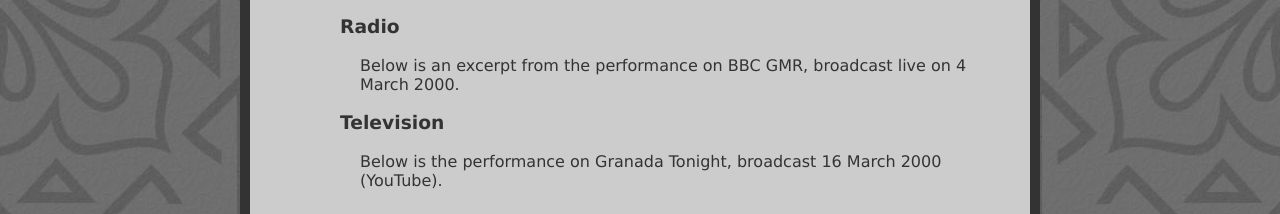
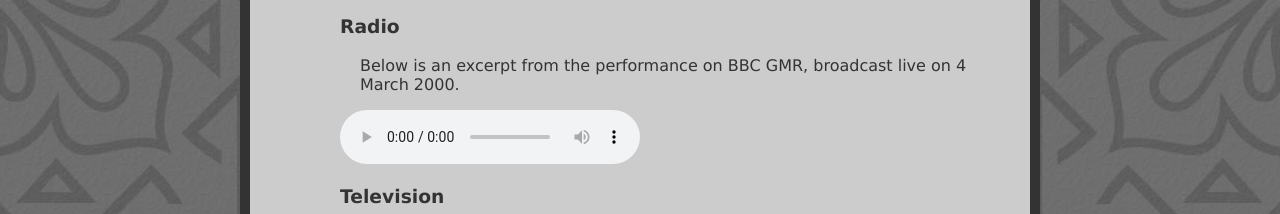
Before and after one commit to DuckWhistle/cairde, a plain HTML site: page index.html in a window 1280 px wide. Shown: the part 2127-2341 px from the top of the page. Drawn offline with Linux system fonts and the light colour scheme; grey boxes are pictures that could not be loaded.

Commit message:
Add controls to HTML5 audio player (no more Flash)

```diff
--- a/index.html
+++ b/index.html
@@ -117,7 +117,7 @@ From left to right:<em> Rachel</em>,<em> Rob</em>,<em> Phil </em>and<em> Rory</e
 <img src="newsclip_medium.png" width="366" height="400" alt="News clipping review of Cairde" /></p>
 <h3>Radio</h3>
 <p>Below is an excerpt from the performance on BBC GMR, broadcast live on 4 March 2000.</p>
-<audio><source src="GMR-March2000.mp3" type="audio/mpeg"/>Your device does not support the audio player.</audio>
+<audio controls><source src="GMR-March2000.mp3" type="audio/mpeg"/>Your device does not support the audio player.</audio>
 <h3>Television</h3>
 <p>Below is the performance on Granada Tonight, broadcast 16 March 2000 (YouTube).</p>
 <iframe width="560" height="315" src="https://www.youtube.com/embed/mNH3I3RFnso?si=eBCzAQb7AVF3YuPS"
```
